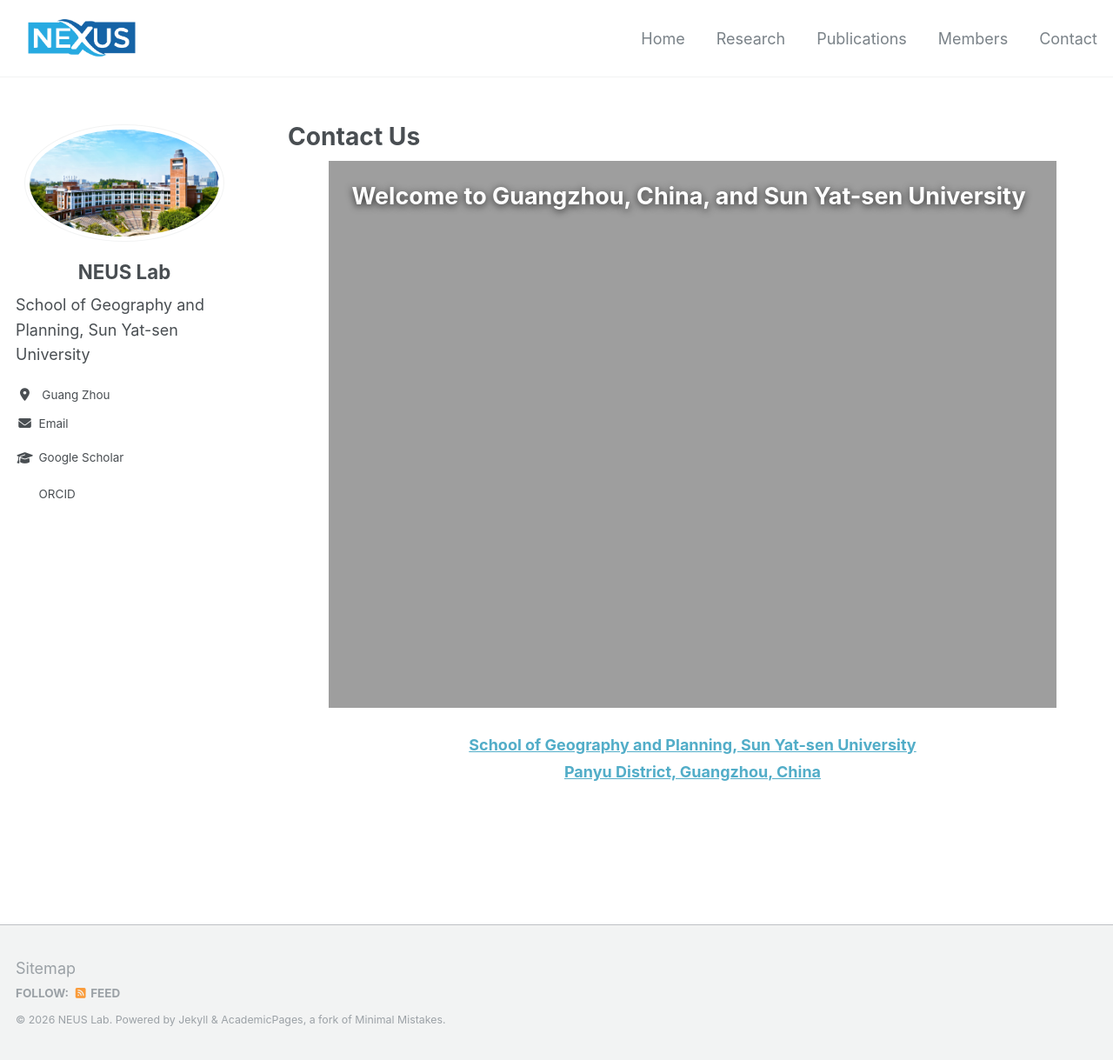
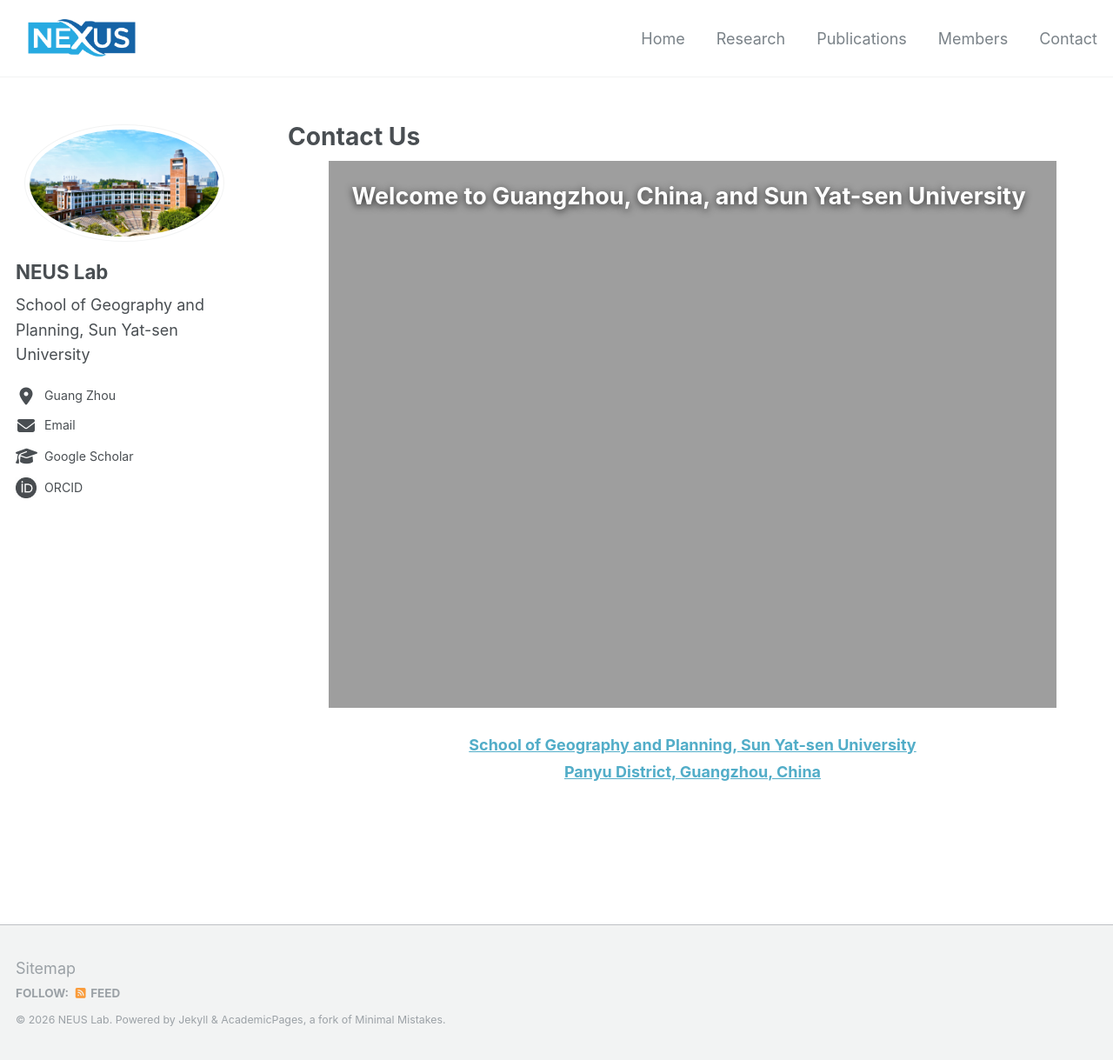
Before and after one commit to kakaLabHub/NEUS.Lab, a Jekyll site: the page built from contact/contact.md, in a window 1280 px wide and 1219 px high. Shown: the whole window at 87% size. Built offline with Jekyll 4.4.1, drawn with Linux system fonts in a browser that asks for light colours.

Commit message:
Align and enlarge profile icons

```diff
--- a/_includes/author-profile.html
+++ b/_includes/author-profile.html
@@ -25,7 +25,7 @@
     <ul class="author__urls social-icons">
       <!-- Font Awesome icons / Biographic information  -->
       {% if author.location %}
-        <li><i class="fa-solid fa-location-dot" aria-hidden="true"></i> {{ author.location }}</li>
+        <li class="author__profile-row author__location-item"><i class="fa-solid fa-location-dot" aria-hidden="true"></i><span class="author__profile-label">{{ author.location }}</span></li>
       {% endif %}
       {% if author.employer %}
         <li><i class="fa fa-solid fa-building-columns" aria-hidden="true"></i> {{ author.employer }}</li>
@@ -37,11 +37,10 @@
         {% if author.disable_profile_links %}
           <li><i class="fas fa-fw fa-envelope" aria-hidden="true"></i> {{ site.data.ui-text[site.locale].email_label | default: "Email" }}</li>
         {% else %}
-          <li class="author__email-item">
-            <a class="author__email-link" href="mailto:{{ author.email }}" aria-describedby="author-email-tooltip">
+          <li>
+            <a class="author__profile-row author__email-link" href="mailto:{{ author.email }}" title="邮箱地址为{{ author.email }}">
               <i class="fas fa-fw fa-envelope" aria-hidden="true"></i>
-              <span>{{ site.data.ui-text[site.locale].email_label | default: "Email" }}</span>
-              <span class="author__email-tooltip" id="author-email-tooltip" role="tooltip">邮箱地址为{{ author.email }}</span>
+              <span class="author__profile-label">{{ site.data.ui-text[site.locale].email_label | default: "Email" }}</span>
             </a>
           </li>
         {% endif %}
@@ -55,14 +54,14 @@
         {% if author.disable_profile_links %}
           <li><i class="fas fa-fw fa-graduation-cap" aria-hidden="true"></i> Google Scholar</li>
         {% else %}
-          <li><a href="{{ author.googlescholar }}"><i class="fas fa-fw fa-graduation-cap"></i> Google Scholar</a></li>
+          <li><a class="author__profile-row" href="{{ author.googlescholar }}" target="_blank" rel="noopener"><i class="fas fa-fw fa-graduation-cap" aria-hidden="true"></i><span class="author__profile-label">Google Scholar</span></a></li>
         {% endif %}
       {% endif %}
       {% if author.impactstory %}
         <li><a href="{{ author.impactstory }}"><i class="ai ai-impactstory ai-fw"></i> Impactstory</a></li>
       {% endif %}
       {% if author.orcid %}
-        <li><a href="{{ author.orcid }}"><i class="ai ai-orcid ai-fw"></i> ORCID</a></li>
+        <li><a class="author__profile-row" href="{{ author.orcid }}" target="_blank" rel="noopener"><img class="author__orcid-icon" src="{{ base_path }}/images/ORCID.png" alt=""><span class="author__profile-label">ORCID</span></a></li>
       {% endif %}
       {% if author.pubmed %}
         <li><a href="{{ author.pubmed }}"><i class="ai ai-pubmed ai-fw"></i> PubMed</a></li>
--- a/_sass/_neus.scss
+++ b/_sass/_neus.scss
@@ -143,64 +143,69 @@
 /* Enlarged and aligned shared author profile for the four inner pages. */
 #main.neus-content-grid .author__name {
   font-size: 1.24rem;
+  text-align: left;
 }
 
-#main.neus-content-grid .author__bio,
-#main.neus-content-grid .author__urls {
+#main.neus-content-grid .author__bio {
   font-size: 1rem;
   line-height: 1.6;
+  text-align: left;
 }
 
-#main.neus-content-grid .author__urls li,
-#main.neus-content-grid .author__urls a {
-  align-items: center;
+#main.neus-content-grid .author__urls {
+  overflow: visible;
+  font-size: 1.05rem;
+  line-height: 1.6;
+  text-align: left;
 }
 
 #main.neus-content-grid .author__urls li {
+  width: 100%;
   line-height: 1.75;
+  text-align: left;
 }
 
-#main.neus-content-grid .author__urls a {
-  display: inline-flex;
+#main.neus-content-grid .author__profile-row {
+  display: flex;
+  align-items: center;
+  width: 100%;
+  min-width: 0;
+  color: inherit;
+  text-align: left;
+  text-decoration: none;
+  white-space: normal;
 }
 
-#main.neus-content-grid .author__urls i {
-  flex: 0 0 1.45em;
-  width: 1.45em;
-  margin-right: 0.3rem;
+#main.neus-content-grid .author__profile-row:hover,
+#main.neus-content-grid .author__profile-row:focus,
+#main.neus-content-grid .author__profile-row:focus-visible {
+  background: transparent;
+  color: inherit;
+  text-decoration: none;
+}
+
+#main.neus-content-grid .author__profile-row::before,
+#main.neus-content-grid .author__profile-row::after {
+  display: none !important;
+  content: none !important;
+}
+
+#main.neus-content-grid .author__profile-row > i,
+#main.neus-content-grid .author__orcid-icon {
+  display: block;
+  flex: 0 0 24px;
+  width: 24px;
+  height: 24px;
+  margin: 0 0.5rem 0 0;
   color: inherit !important;
-  font-size: 1.08em;
+  font-size: 20px;
+  line-height: 24px;
+  object-fit: contain;
   text-align: center;
 }
 
-.author__email-item,
-.author__email-link {
-  position: relative;
+#main.neus-content-grid .author__profile-label {
+  display: block;
+  min-width: 0;
+  text-align: left;
 }
-
-.author__email-tooltip {
-  position: absolute;
-  z-index: 20;
-  top: calc(100% + 0.45rem);
-  left: 0;
-  width: max-content;
-  max-width: min(360px, 82vw);
-  padding: 0.55rem 0.7rem;
-  border: 1px solid #d6d9dc;
-  border-radius: 5px;
-  background: #fff;
-  box-shadow: 0 6px 18px rgba(0, 0, 0, 0.14);
-  color: #333;
-  font-size: 0.88rem;
-  line-height: 1.4;
-  opacity: 0;
-  pointer-events: none;
-  transform: translateY(-3px);
-  transition: opacity 0.16s ease, transform 0.16s ease;
-}
-
-.author__email-link:hover .author__email-tooltip,
-.author__email-link:focus-visible .author__email-tooltip {
-  opacity: 1;
-  transform: translateY(0);
-}
```
Also changed, not shown: images/ORCID.png (added).
